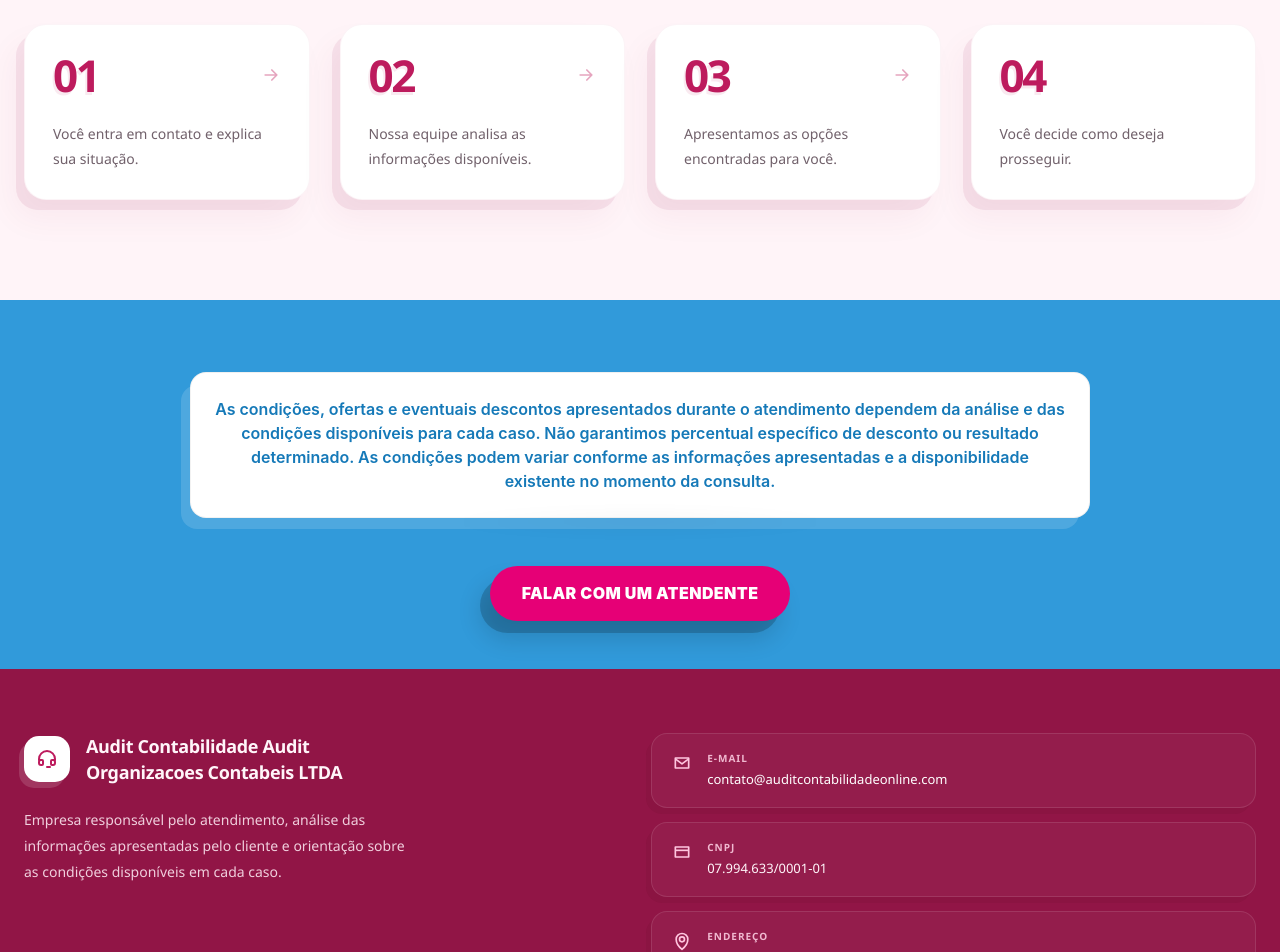
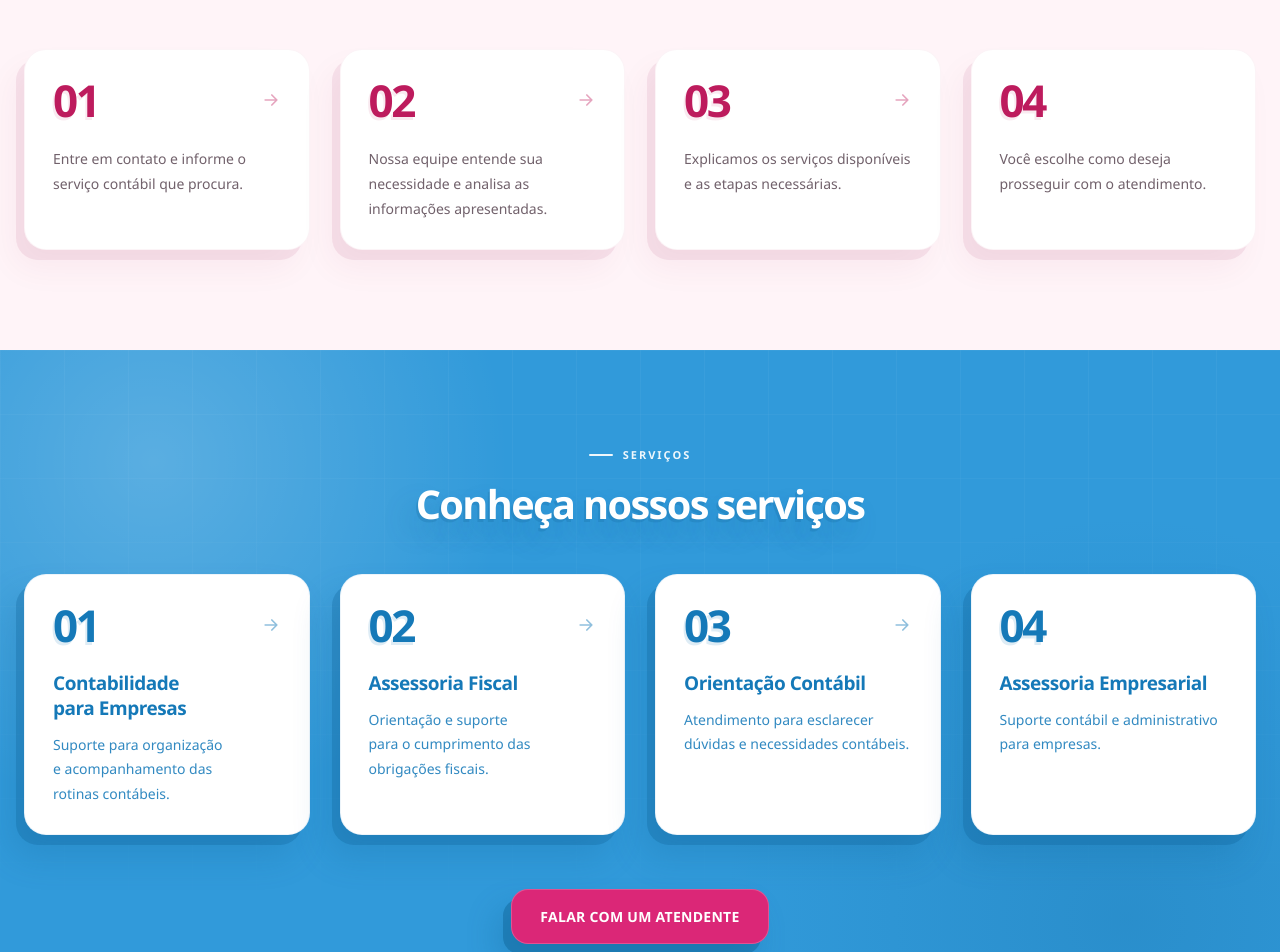
Before and after one commit to NeroProject329/auditcontabilidadeonline2, a Next.js app: page / in a window 1280 px wide. Shown: the part 1740-2692 px from the top of the page. Built offline with nearby package versions, Linux system fonts and the light colour scheme; no server answers.

Commit message:
subir att 18

```diff
--- a/src/components/home/conditions-notice.module.css
+++ b/src/components/home/conditions-notice.module.css
@@ -1,43 +1,253 @@
-/* Base deslocada e sombra de chão, como nos cards de totaldepessoas. */
-.relief {
+.section {
+  --service-blue: #1579b8;
+  --service-blue-dark: #0d5f92;
   position: relative;
-  isolation: isolate;
+  overflow: hidden;
+  padding: 88px 0 100px;
+  background:
+    radial-gradient(
+      circle at 12% 16%,
+      rgba(255, 255, 255, 0.2),
+      transparent 28%
+    ),
+    radial-gradient(circle at 88% 82%, rgba(13, 95, 146, 0.2), transparent 32%),
+    #319ada;
+  font-family: "Segoe UI", ui-sans-serif, system-ui, sans-serif;
+  scroll-margin-top: 85px;
 }
 
-.relief::before {
+.section::before {
   content: "";
   position: absolute;
   inset: 0;
-  border-radius: inherit;
-  transform: translate(-10px, 12px);
-  background: rgba(255, 255, 255, 0.14);
-  filter: blur(0.2px);
   pointer-events: none;
-  z-index: -1;
+  opacity: 0.12;
+  background-image:
+    linear-gradient(rgba(255, 255, 255, 0.32) 1px, transparent 1px),
+    linear-gradient(90deg, rgba(255, 255, 255, 0.32) 1px, transparent 1px);
+  background-size: 64px 64px;
+  mask-image: linear-gradient(to bottom, black, transparent 88%);
 }
 
-.relief::after {
+.container {
+  position: relative;
+  width: min(100% - 48px, 1240px);
+  margin-inline: auto;
+}
+
+.heading {
+  max-width: 680px;
+  margin-inline: auto;
+  color: white;
+  text-align: center;
+}
+
+.eyebrow {
+  display: inline-flex;
+  align-items: center;
+  gap: 10px;
+  color: rgba(255, 255, 255, 0.92);
+  font-size: 11px;
+  font-weight: 800;
+  letter-spacing: 0.18em;
+  text-transform: uppercase;
+}
+
+.eyebrow::before {
   content: "";
-  position: absolute;
-  left: 12%;
-  right: 12%;
-  bottom: -14px;
-  height: 18px;
-  background: radial-gradient(closest-side, rgba(0, 0, 0, 0.18), transparent 70%);
-  filter: blur(10px);
-  opacity: 0.45;
-  pointer-events: none;
-  z-index: -2;
+  width: 24px;
+  height: 2px;
+  border-radius: 999px;
+  background: currentColor;
+}
+
+.heading h2 {
+  margin-top: 18px;
+  font-size: clamp(30px, 3.1vw, 44px);
+  font-weight: 850;
+  line-height: 1.12;
+  letter-spacing: -0.04em;
+  text-wrap: balance;
+  text-shadow:
+    -2px 3px 0 rgba(13, 95, 146, 0.2),
+    -10px 14px 28px rgba(13, 95, 146, 0.2);
+}
+
+.grid {
+  display: grid;
+  grid-template-columns: repeat(4, minmax(0, 1fr));
+  gap: 30px;
+  margin-top: 48px;
+}
+
+.card {
+  position: relative;
+  min-height: 245px;
+  padding: 28px;
+  border: 1px solid rgba(21, 121, 184, 0.08);
+  border-radius: 22px;
+  background: white;
+  color: var(--service-blue);
+  box-shadow:
+    -8px 10px 0 rgba(13, 95, 146, 0.28),
+    -14px 22px 34px rgba(13, 95, 146, 0.2);
+  transition:
+    transform 0.25s ease,
+    box-shadow 0.25s ease;
+}
+
+.cardTop {
+  display: flex;
+  align-items: center;
+  justify-content: space-between;
+  gap: 12px;
+}
+
+.cardTop svg {
+  width: 20px;
+  height: 20px;
+  color: rgba(21, 121, 184, 0.48);
+}
+
+.number {
+  color: var(--service-blue);
+  font-size: 44px;
+  font-weight: 850;
+  line-height: 1;
+  letter-spacing: -0.055em;
+  font-variant-numeric: tabular-nums;
+  text-shadow: -2px 3px 0 rgba(21, 121, 184, 0.14);
+}
+
+.card h3 {
+  margin-top: 24px;
+  color: var(--service-blue);
+  font-size: 19px;
+  font-weight: 800;
+  line-height: 1.3;
+  letter-spacing: -0.025em;
+  text-wrap: balance;
+}
+
+.card p {
+  margin-top: 12px;
+  color: rgba(21, 121, 184, 0.88);
+  font-size: 14px;
+  font-weight: 550;
+  line-height: 1.75;
+  text-wrap: pretty;
+}
+
+.cta {
+  margin-top: 54px;
+  text-align: center;
 }
 
 .button {
-  /* A sombra externa não cobre a superfície nem o texto do botão. */
+  display: inline-flex;
+  min-height: 54px;
+  align-items: center;
+  justify-content: center;
+  padding: 16px 28px;
+  border: 1px solid rgba(255, 255, 255, 0.2);
+  border-radius: 17px;
+  background: #db2777;
+  color: white;
+  font-size: 14px;
+  font-weight: 800;
+  letter-spacing: 0.02em;
+  text-transform: uppercase;
   box-shadow:
-    -10px 12px 0 rgba(0, 0, 0, 0.18),
-    -10px 18px 24px rgba(0, 0, 0, 0.14);
+    -8px 10px 0 rgba(13, 95, 146, 0.42),
+    -14px 20px 30px rgba(13, 95, 146, 0.26);
+  transition:
+    transform 0.22s ease,
+    background 0.22s ease,
+    box-shadow 0.22s ease;
 }
 
-.button::before,
-.button::after {
-  content: none;
+.button:disabled {
+  cursor: wait;
+  opacity: 0.7;
 }
+
+.button:focus-visible {
+  outline: 3px solid white;
+  outline-offset: 6px;
+}
+
+.button:active:not(:disabled) {
+  transform: translate(-3px, 4px);
+  box-shadow: -3px 4px 0 rgba(13, 95, 146, 0.42);
+}
+
+@media (hover: hover) and (pointer: fine) {
+  .card:hover {
+    transform: translateY(-4px);
+    box-shadow:
+      -8px 14px 0 rgba(13, 95, 146, 0.3),
+      -16px 26px 38px rgba(13, 95, 146, 0.24);
+  }
+
+  .button:hover:not(:disabled) {
+    background: #be185d;
+    transform: translateY(-3px);
+  }
+}
+
+@media (max-width: 1050px) {
+  .grid {
+    grid-template-columns: repeat(2, minmax(0, 1fr));
+  }
+}
+
+@media (max-width: 760px) {
+  .section {
+    padding: 60px 0 72px;
+  }
+
+  .container {
+    width: calc(100% - 40px);
+  }
+
+  .grid {
+    gap: 24px;
+    margin-top: 34px;
+  }
+
+  .card {
+    min-height: 230px;
+    padding: 24px;
+  }
+
+  .cta {
+    margin-top: 44px;
+  }
+}
+
+@media (max-width: 560px) {
+  .grid {
+    grid-template-columns: 1fr;
+  }
+
+  .card {
+    min-height: 0;
+  }
+
+  .button {
+    width: 100%;
+  }
+}
+
+@media (prefers-reduced-motion: reduce) {
+  .card,
+  .button {
+    transition: none;
+  }
+
+  .card:hover,
+  .button:hover:not(:disabled),
+  .button:active:not(:disabled) {
+    transform: none;
+  }
+}
--- a/src/components/home/conditions-notice.tsx
+++ b/src/components/home/conditions-notice.tsx
@@ -1,7 +1,30 @@
 "use client";
 
+import { IconArrowRight } from "./icons";
 import type { WhatsappActionProps } from "./types";
 import styles from "./conditions-notice.module.css";
+
+const services = [
+  {
+    title: "Contabilidade para Empresas",
+    description:
+      "Suporte para organização e acompanhamento das rotinas contábeis.",
+  },
+  {
+    title: "Assessoria Fiscal",
+    description:
+      "Orientação e suporte para o cumprimento das obrigações fiscais.",
+  },
+  {
+    title: "Orientação Contábil",
+    description:
+      "Atendimento para esclarecer dúvidas e necessidades contábeis.",
+  },
+  {
+    title: "Assessoria Empresarial",
+    description: "Suporte contábil e administrativo para empresas.",
+  },
+];
 
 export function ConditionsNotice({
   onWhatsappClick,
@@ -9,43 +32,45 @@ export function ConditionsNotice({
 }: WhatsappActionProps) {
   return (
     <section
-      aria-label="Condições do atendimento"
-      className="bg-[#319ADA] px-5 py-12"
+      id="servicos"
+      aria-labelledby="services-title"
+      className={styles.section}
     >
-      <div
-        className={`${styles.relief} rounded-2xl bg-white text-[#1579B8]`}
-        style={{
-          width: "calc(100% - 32px)",
-          maxWidth: "900px",
-          margin: "24px auto",
-          padding: "24px",
-          border: "1px solid rgba(0,0,0,0.06)",
-          boxSizing: "border-box",
-          textAlign: "center",
-          fontWeight: "600",
-        }}
-      >
-        <p style={{ margin: 0 }}>
-          As condições, ofertas e eventuais descontos apresentados durante o
-          atendimento dependem da análise e das condições disponíveis para cada
-          caso. Não garantimos percentual específico de desconto ou resultado
-          determinado. As condições podem variar conforme as informações
-          apresentadas e a disponibilidade existente no momento da consulta.
-        </p>
+      <div className={styles.container}>
+        <div className={styles.heading}>
+          <span className={styles.eyebrow}>Serviços</span>
+          <h2 id="services-title">Conheça nossos serviços</h2>
         </div>
 
-      <div className="mt-12 text-center">
+        <div className={styles.grid}>
+          {services.map((service, index) => (
+            <article key={service.title} className={styles.card}>
+              <div className={styles.cardTop} aria-hidden="true">
+                <span className={styles.number}>
+                  {String(index + 1).padStart(2, "0")}
+                </span>
+                {index < services.length - 1 && <IconArrowRight />}
+              </div>
+
+              <h3>{service.title}</h3>
+              <p>{service.description}</p>
+            </article>
+          ))}
+        </div>
+
+        <div className={styles.cta}>
           <button
             type="button"
             onClick={onWhatsappClick}
             disabled={whatsappLoading}
-          className={`${styles.relief} ${styles.button} inline-flex items-center justify-center rounded-full bg-pink-600 px-8 py-4 text-sm font-black uppercase tracking-wide text-white transition hover:-translate-y-1 hover:bg-pink-700 disabled:cursor-wait disabled:opacity-70`}
+            className={styles.button}
           >
             {whatsappLoading
               ? "Carregando atendimento..."
               : "Falar com um atendente"}
           </button>
         </div>
+      </div>
     </section>
   );
 }
--- a/src/components/home/features-section.tsx
+++ b/src/components/home/features-section.tsx
@@ -4,23 +4,23 @@ import { IconShield, IconUserCheck, IconClock, IconChat } from "./icons";
 const features = [
   {
     icon: <IconShield />,
-    title: "Atendimento Seguro",
-    text: "Tratamos todas as informações com sigilo, responsabilidade e cuidado em cada etapa.",
+    title: "Serviços Contábeis",
+    text: "Suporte contábil para pessoas e empresas, de acordo com suas necessidades.",
   },
   {
     icon: <IconUserCheck />,
-    title: "Análise Humana",
-    text: "Nada de atendimento confuso. Seu caso é avaliado por uma equipe preparada.",
+    title: "Atendimento Personalizado ",
+    text: "Nossa equipe entende sua necessidade e orienta sobre os serviços adequados.",
   },
   {
     icon: <IconClock />,
-    title: "Resposta Rápida",
-    text: "Você recebe uma orientação clara e objetiva desde o primeiro contato.",
+    title: "Suporte Fiscal ",
+    text: "Orientação para organização e cumprimento das obrigações fiscais.",
   },
   {
     icon: <IconChat />,
-    title: "Acompanhamento",
-    text: "Nossa central acompanha sua solicitação para deixar o processo mais simples.",
+    title: "Assessoria Empresarial",
+    text: "Suporte para rotinas contábeis e necessidades administrativas da empresa.",
   },
 ];
 
@@ -35,11 +35,10 @@ export function FeaturesSection() {
         <div>
           <span className={styles.eyebrow}>Diferenciais</span>
           <h2 id="features-title" className={styles.sectionTitle}>
-            Por que falar com nossa central?
+            Por que contar com nossa equipe?
           </h2>
           <p className={styles.sectionDescription}>
-            Um atendimento pensado para orientar você com clareza, agilidade e
-            segurança.
+            Atendimento contábil com clareza, organização e suporte para suas necessidades.
           </p>
         </div>
         <div className={styles.featureGrid}>
--- a/src/components/home/process-section.tsx
+++ b/src/components/home/process-section.tsx
@@ -2,10 +2,10 @@ import { IconArrowRight } from "./icons";
 import styles from "./home-design.module.css";
 
 const steps = [
-  "Você entra em contato e explica sua situação.",
-  "Nossa equipe analisa as informações disponíveis.",
-  "Apresentamos as opções encontradas para você.",
-  "Você decide como deseja prosseguir.",
+  "Entre em contato e informe o serviço contábil que procura.",
+  "Nossa equipe entende sua necessidade e analisa as informações apresentadas.",
+  "Explicamos os serviços disponíveis e as etapas necessárias.",
+  "Você escolhe como deseja prosseguir com o atendimento.",
 ];
 
 export function ProcessSection() {
--- a/src/components/home/site-footer.tsx
+++ b/src/components/home/site-footer.tsx
@@ -12,12 +12,10 @@ export function SiteFooter() {
               <span className={styles.brandMark} aria-hidden="true">
                 <IconHeadset />
               </span>
-              <h2>Audit Contabilidade Audit Organizacoes Contabeis LTDA</h2>
+              <h2>Audit Organizações Contábeis LTDA</h2>
             </div>
             <p className={styles.footerDescription}>
-              Empresa responsável pelo atendimento, análise das informações
-              apresentadas pelo cliente e orientação sobre as condições
-              disponíveis em cada caso.
+              Empresa de contabilidade que presta serviços contábeis, fiscais e de assessoria empresarial para pessoas físicas e jurídicas.
             </p>
           </div>
           <address className={styles.footerContacts}>
```
Also changed, not shown: src/components/home/highlights-section.tsx (+5 -5 lines). Lines whose indentation alone changed are shown as unchanged.
